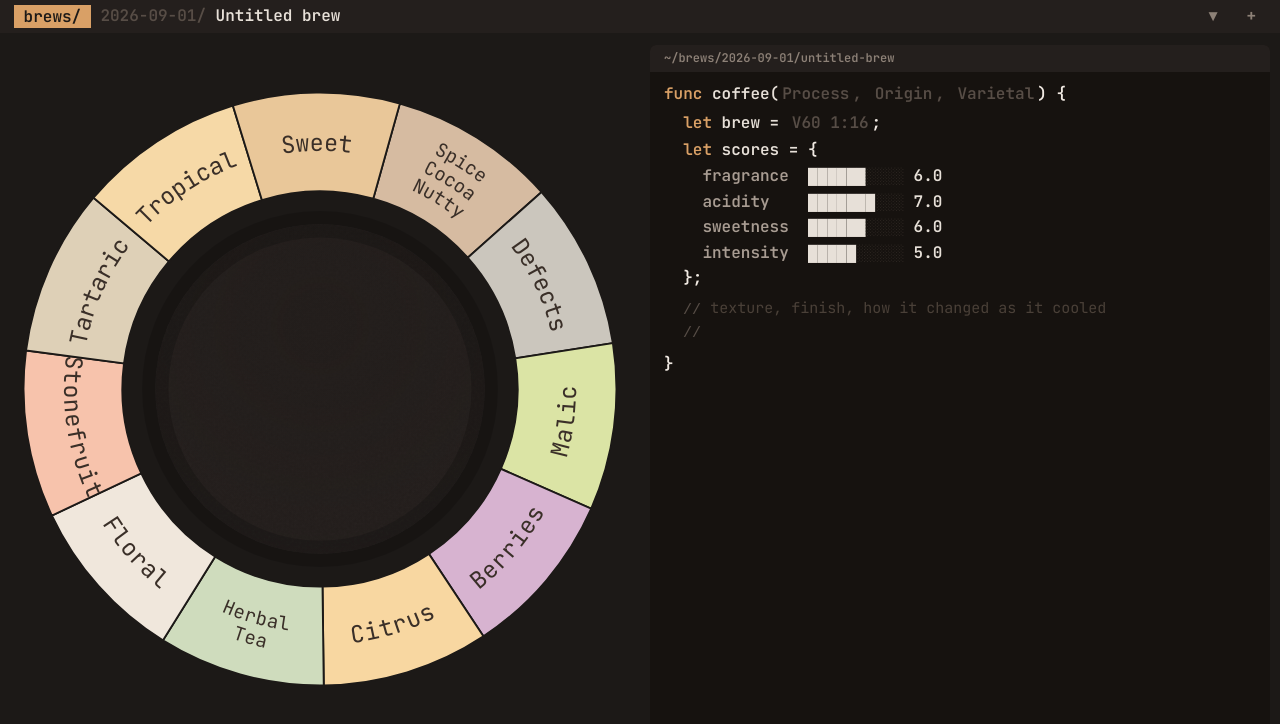
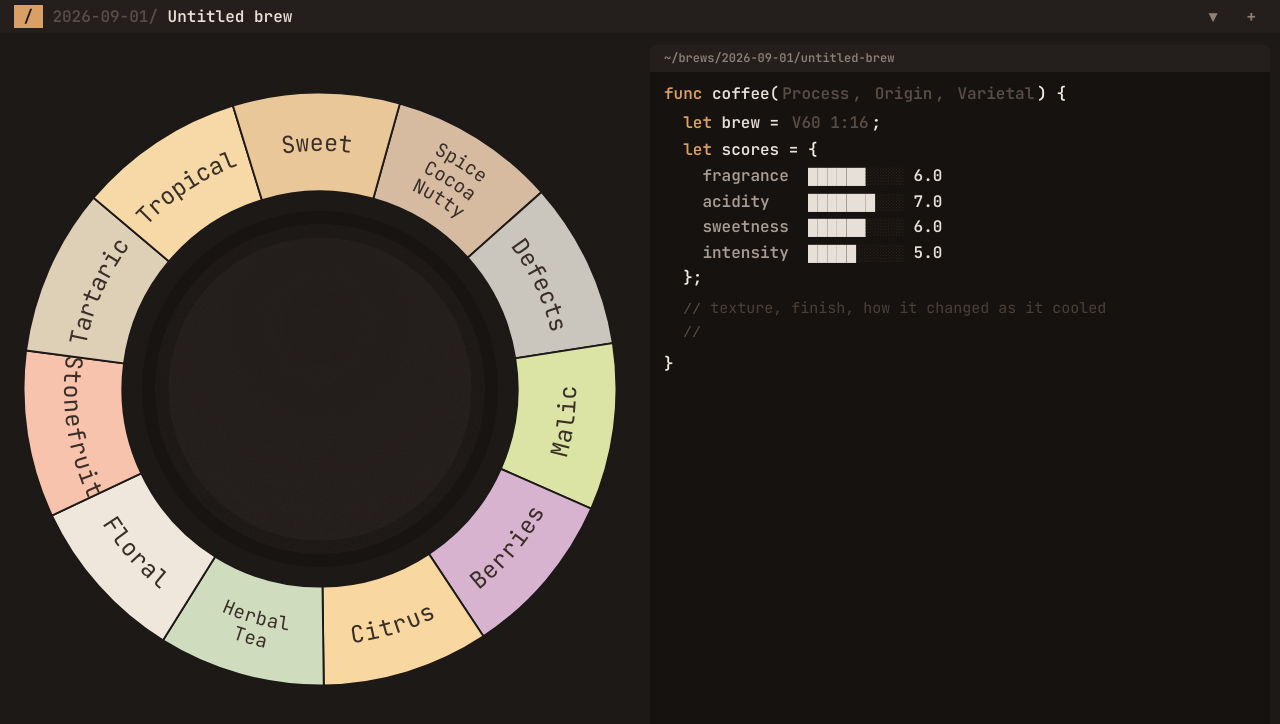
Before and after one commit to vaaldy/ajinokopi, a React (Vite) app: page / in a window 1280 px wide. Shown: the top 724 px of the page. Built offline with nearby package versions, Linux system fonts and the light colour scheme.

Commit message:
[feat] improve topbar filename editing

```diff
--- a/src/App.jsx
+++ b/src/App.jsx
@@ -1,4 +1,4 @@
-import { Fragment, useEffect, useRef, useState } from 'react';
+import { Fragment, useEffect, useLayoutEffect, useRef, useState } from 'react';
 import yaml from 'js-yaml';
 import {
   SCA_DIMS, validateBrews, newBrewDoc, mergeBrews, loadStore, saveStore, noteColorOf, ink,
@@ -50,7 +50,10 @@ export default function App() {
   const [menu, setMenu] = useState(null);
   // which directories of the file tree are unfolded, keyed '2026', '2026-09', '2026-09-01'
   const [open, setOpen] = useState({});
+  const [nameCompact, setNameCompact] = useState(false);
   const fileRef = useRef();
+  const typingRef = useRef();
+  const handleRef = useRef();
 
   useEffect(() => {
     fetch('flavors.yaml').then(r => r.text()).then(t => setFlavors(yaml.load(t)));
@@ -62,9 +65,28 @@ export default function App() {
     return () => window.removeEventListener('keydown', esc);
   }, []);
 
+  const cur = store.brews.find(b => b._id === store.currentId);
+
+  useLayoutEffect(() => {
+    const cell = typingRef.current;
+    if (!cell || !cur) return undefined;
+    const fitName = () => {
+      // Measure the default size even when the previous render was compact. React state only
+      // changes when the result changes, so the measurement cannot oscillate on resize.
+      const compact = cell.classList.contains('compact');
+      if (compact) cell.classList.remove('compact');
+      const overflows = cell.scrollWidth > cell.clientWidth;
+      if (compact) cell.classList.add('compact');
+      setNameCompact(prev => (prev === overflows ? prev : overflows));
+    };
+    fitName();
+    const observer = new ResizeObserver(fitName);
+    observer.observe(cell);
+    return () => observer.disconnect();
+  }, [flavors, cur?._id, cur?.name]);
+
   if (!flavors) return null;
 
-  const cur = store.brews.find(b => b._id === store.currentId);
   const updateCur = fn =>
     setStore(s => ({ ...s, brews: s.brews.map(b => (b._id === s.currentId ? fn(b) : b)) }));
   const setField = (k, v) => updateCur(b => ({ ...b, [k]: v }));
@@ -146,17 +168,20 @@ export default function App() {
       <div className="pane">
         {/* the session block doubles as the system menu: tap it for the ops that act on the
             whole store rather than on one cup */}
-        <button className="app act" aria-expanded={menu === 'sys'}
-                onClick={() => setMenu(m => (m === 'sys' ? null : 'sys'))}>brews/</button>
+        <button className="app act" aria-label="System menu" aria-expanded={menu === 'sys'}
+                onClick={() => setMenu(m => (m === 'sys' ? null : 'sys'))}>/</button>
         <span className="punc">{iso(cur.createdAt)}/</span>
-        {/* contenteditable, not an <input>: an input is single-line by spec, so a long name could
-            only scroll or push the row — this wraps like text and the whole bar grows taller.
-            Uncontrolled on purpose (keyed by brew, ref sets initial text): feeding the state back
-            through React each keystroke resets the caret to the start. */}
-        <span className="typing">
+        {/* contenteditable, not an <input>: keeps the filename editable without React resetting
+            the caret on every keystroke. The topbar stays one line; long names get a compact class.
+            Uncontrolled on purpose (keyed by brew, ref sets initial text). */}
+        <span ref={typingRef} className={'typing' + (nameCompact ? ' compact' : '')}
+              onClick={() => handleRef.current?.focus()}>
           <span className="handle" contentEditable suppressContentEditableWarning
                 key={cur._id} role="textbox" aria-label="Brew name"
-                ref={el => { if (el && document.activeElement !== el && el.textContent !== cur.name) el.textContent = cur.name; }}
+                ref={el => {
+                  handleRef.current = el;
+                  if (el && document.activeElement !== el && el.textContent !== cur.name) el.textContent = cur.name;
+                }}
                 onInput={e => setField('name', e.currentTarget.textContent.replace(/\n/g, ''))}
                 onKeyDown={e => { if (e.key === 'Enter') { e.preventDefault(); e.currentTarget.blur(); } }} />
           <span className="cursor" />
--- a/src/styles.css
+++ b/src/styles.css
@@ -17,19 +17,21 @@ body {
 }
 
 /* ---------- topbar ---------- */
-/* One row that gets taller, never a second row: the name cell wraps internally, every other cell
-   stretches with the bar, the caret stays top right. */
+/* One compact row: the filename gets smaller and clips rather than growing the bar. */
 .pane {
   position: sticky; top: 0; z-index: 2;
-  display: flex; align-items: stretch; gap: 0 1ch; padding: 5px 14px;
+  display: flex; align-items: center; white-space: nowrap; gap: 0 1ch; padding: 5px 14px;
   background: #241f1d; color: #e7e0d8;
-  /* 16px, not 14: the name is editable, and iOS zooms the page on focusing editable text under
-     16px — that zoom is what made the width look like it "fixed itself" after a keystroke */
+  /* Keep the controls at 16px for mobile; the filename is deliberately smaller below so the
+     pane stays one line. */
   font: 600 16px 'JetBrains Mono', ui-monospace, monospace;
 }
-.typing { flex: 1 1 auto; min-width: 0; overflow-wrap: anywhere; }
-.handle { outline: none; }
-.picker { align-self: flex-start; }
+.typing {
+  flex: 1 1 auto; min-width: 0; overflow: hidden; white-space: nowrap;
+}
+.typing.compact { font-size: 12px; line-height: 1.35; }
+.handle { display: inline-block; vertical-align: bottom; outline: none; }
+.picker { align-self: center; }
 .app { background: #d9a066; color: #1c1917; padding: 1px 1ch; }
 /* the session block as a button: reset chrome, invert brighter while its menu is open */
 .act { border: 0; font: inherit; padding: 1px 1ch; }
```
